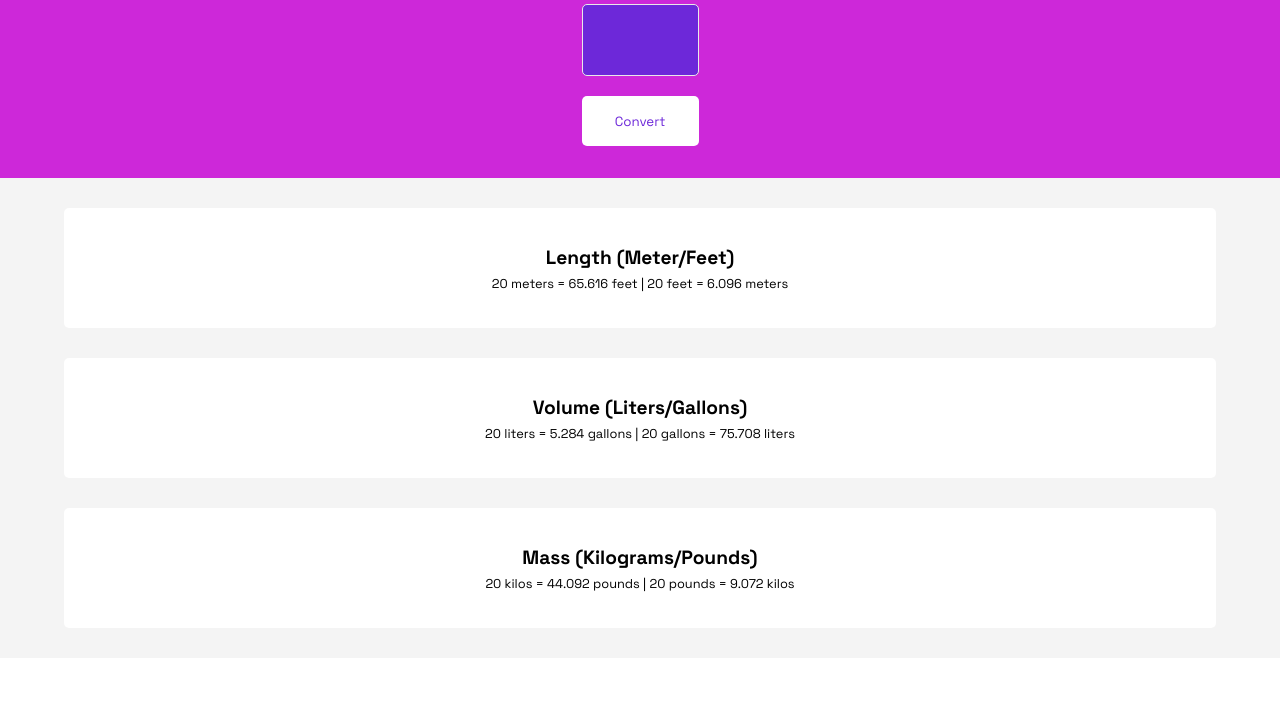
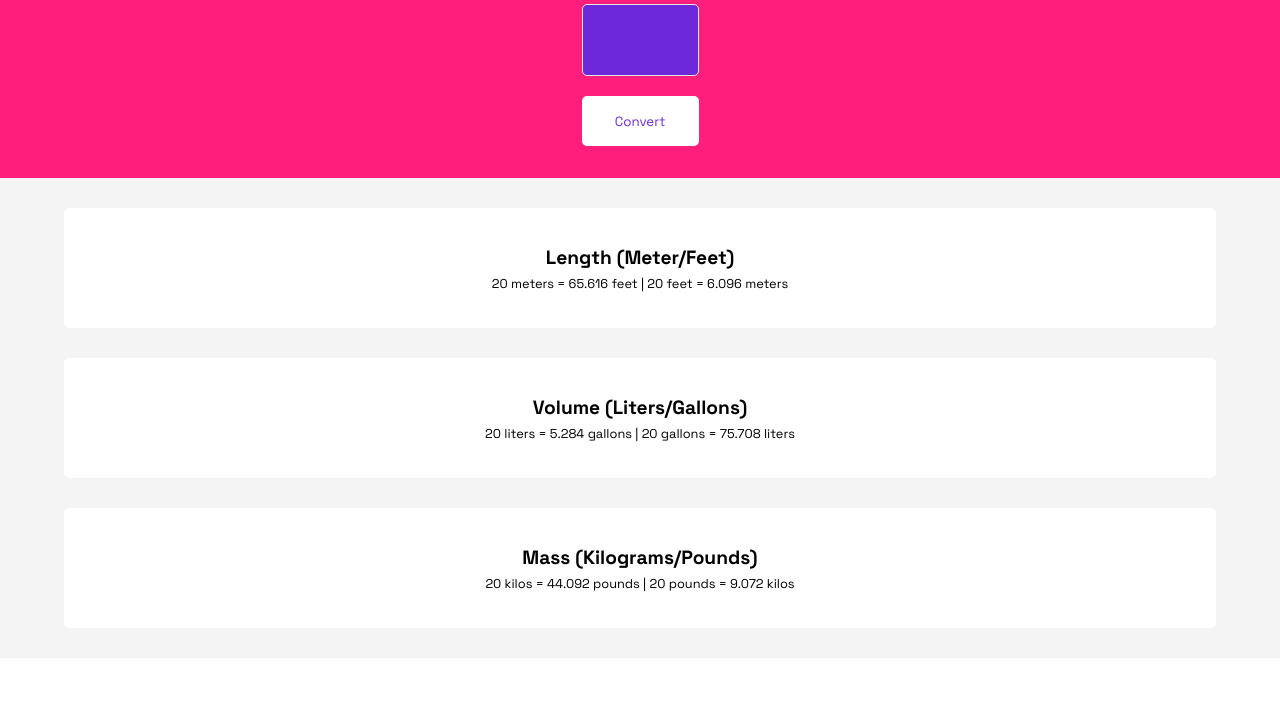
Before and after one commit to sobitp59/Scrimba-FDCP, a browser extension: page Module 3/unit-converter/index.html in a window 1280 px wide. Shown: the part 79-800 px from the top of the page. Drawn offline with Linux system fonts and the light colour scheme.

Commit message:
color cange

```diff
--- a/Module 3/unit-converter/style.css
+++ b/Module 3/unit-converter/style.css
@@ -13,7 +13,7 @@
 }
 
 .header{
-    background: #cd28d9;
+    background: #ff1e7c;
     display: flex;
     justify-content: center;
     flex-direction: column;
```
